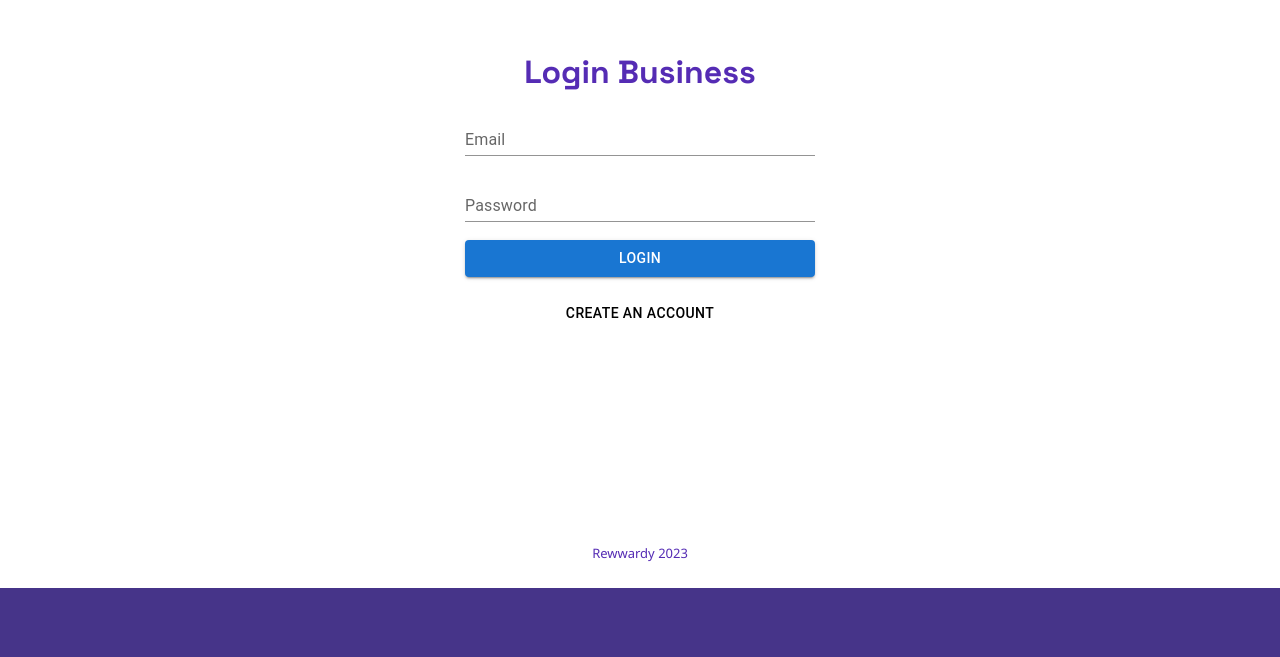
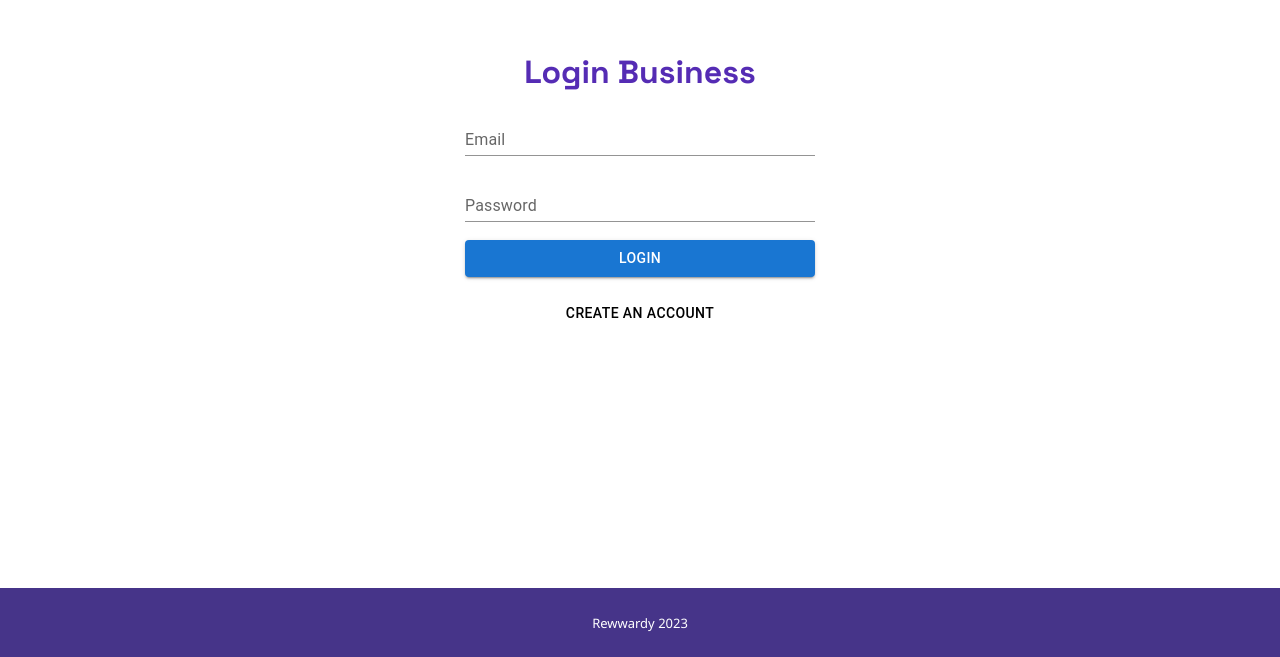
Before and after one commit to sxngie/Rewwardy, a Next.js app: page /admin in a window 1280 px wide. Shown: the part 212-869 px from the top of the page. Before the commit the page ends 800 px from the top, so only its background shows below. Built offline with nearby package versions, Linux system fonts and the light colour scheme.

Commit message:
adjusted footer to stay at theh bottom of page

```diff
--- a/styles/components/Footer.module.scss
+++ b/styles/components/Footer.module.scss
@@ -1,6 +1,5 @@
 .bottombar {
-    position: fixed;
-    left: 0;
+    position: relative;
     bottom: 0;
     width: 100%;
     text-align: center;
@@ -9,17 +8,17 @@
     color: #FFFFFF;
     font-size: small;
     font-family: 'Segoe UI', Tahoma, Geneva, Verdana, sans-serif;
+    display: inline-block;
   }
 
   .adminbottombar {
-    position: fixed;
-    left: 0;
+    position: relative;
     bottom: 0;
     width: 100%;
     text-align: center;
     padding-top: 10px;
     padding: 2%;
-    color: #552CB4;
+    color: #FFFFFF; /* change to #552CB4 if decide to remove purple footer bar */
     font-size: small;
     font-family: 'Segoe UI', Tahoma, Geneva, Verdana, sans-serif;
   }
```
